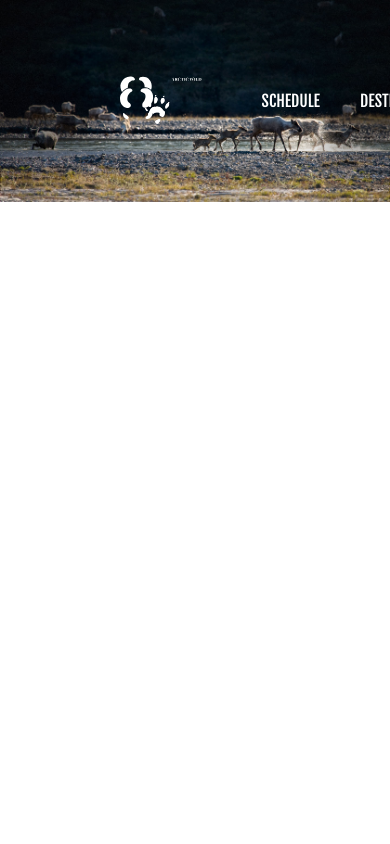
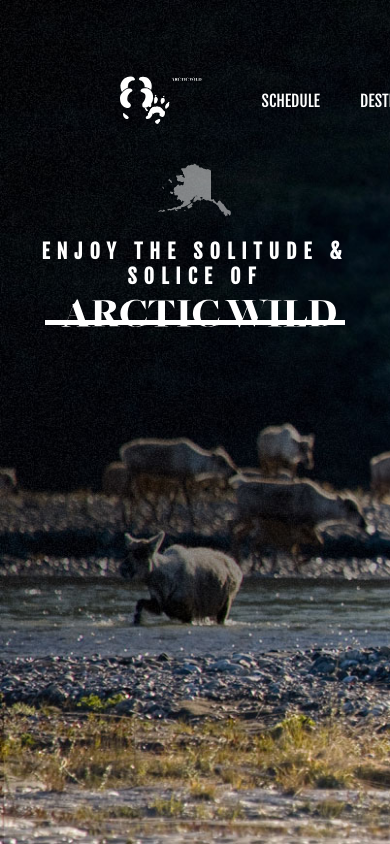
Before and after one commit to gitmichelle/arctic-wild, a plain HTML site: page index.html in a window 390 px wide. Shown: the top 844 px of the page. Drawn offline with Linux system fonts and the light colour scheme.

Commit message:
add text and images to main page, responsiveness not working correctly

```diff
--- a/index.html
+++ b/index.html
@@ -21,6 +21,12 @@
           <li><a href="#">CONTACT</a></li>
         </ul>
       </div>
+      <div class="main-center">
+        <img src="img/alaska.png" alt="alaska logo"/>
+        <h2>ENJOY THE SOLITUDE & SOLICE OF</h2>
+        <img class="main-image" src="img/logo2.svg" alt="" />
+        <div class="main-line"></div>
+      </div>
     </div>
   </body>
 </html>
--- a/scss/app.scss
+++ b/scss/app.scss
@@ -24,8 +24,9 @@ a {
   width: 100vw;
   background-image: url("../img/hero.jpg");
   background-repeat: no-repeat;
-  background-size: contain;
+  background-size: cover;
   @extend %flex;
+  flex-direction: column;
   .nav {
     width: 100vw;
     height: em(100px);
@@ -48,4 +49,27 @@ a {
       }
     }
   }
+  .main-center {
+    text-align: center;
+    width: 100%;
+    color: $white;
+    .main-image {
+      width: 75%;
+      margin-top: em(-50px);
+      margin-bottom: em(-50px);
+    }
+    h2 {
+      font-size: 20px;
+      letter-spacing: 7px;
+      margin-bottom: 0;
+      margin-top: 5px;
+    }
+    .main-line {
+      height: em(5px);
+      width: em(300px);
+      background-color: $white;
+      display: inline-block;
+      margin-top: em(-50px);
+    }
+  }
 }
```
Also changed, not shown: css/app.css, 2 other files.
